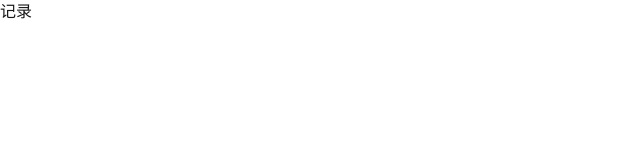
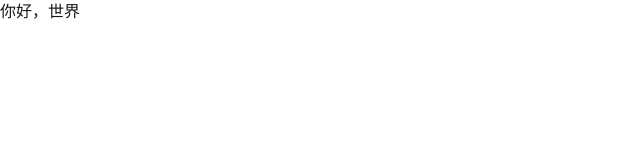
Before and after one commit to wrule/reverse-orange, a Next.js app: page / in a window 1280 px wide. Shown: the top 160 px of the page, without its empty margins (0-640 px from the left). Built offline with nearby package versions, Linux system fonts and the light colour scheme.

Commit message:
button组件

```diff
--- a/src/app/page.tsx
+++ b/src/app/page.tsx
@@ -1,8 +1,9 @@
+import Button from '@/components/ui/Button';
 
 export default function Home() {
   return (
     <div>
-      记录
+      <Button>你好，世界</Button>
     </div>
   );
 }
--- /dev/null
+++ b/src/components/ui/Button.tsx
@@ -0,0 +1,9 @@
+import { ReactNode } from 'react';
+
+interface IButtonProps {
+  children?: ReactNode;
+}
+
+export default function Button({ children }: IButtonProps) {
+  return <button>{children}</button>;
+}
```
